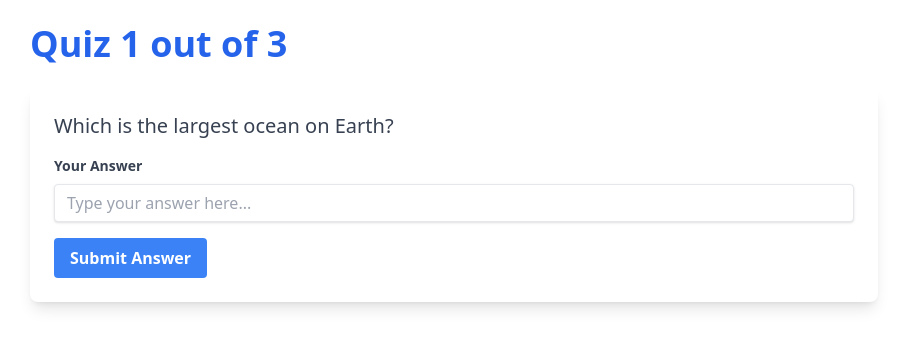
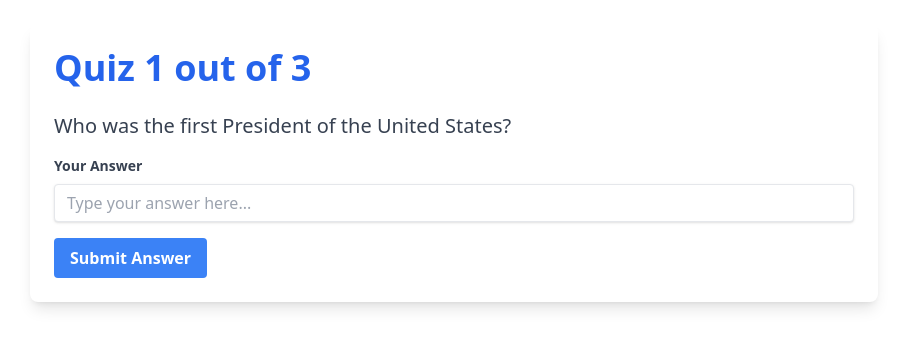
Before and after one commit to ltbrs/gpt-pursuit, a React (Vite) app in the folder frontend/: page /question in a window 1280 px wide. Shown: the top 348 px of the page, without its empty margins (186-1093 px from the left). Built offline with nearby package versions, Linux system fonts and the light colour scheme.

Commit message:
working quizz

```diff
--- a/frontend/src/question/QuestionPage.tsx
+++ b/frontend/src/question/QuestionPage.tsx
@@ -1,61 +1,43 @@
 import React from 'react';
-import { useState, useEffect } from 'react';
+import { useState } from 'react';
 import { Question } from './types';
 import selectQuestion from './selectQuestion';
 import { submitQuestion, getAnswers, resetAnswers, type UserAnswer } from './submitQuestion';
 import ResultPage from './ResultPage';
 const numQuestions = 3;
 
-type QuizState = 'in_progress' | 'complete';
-
 const QuestionPage: React.FC = () => {
   const [userAnswer, setUserAnswer] = useState('');
-  const [previousQuestions, setPreviousQuestions] = useState<Question[]>([]);
+  const [previousQuestions, setPreviousQuestions] = useState<Question[]>([selectQuestion([])]);
   const [answers, setAnswers] = useState<UserAnswer[]>(getAnswers());
-  const [quizState, setQuizState] = useState<QuizState>('in_progress');
-  useEffect(() => {
-    const newQuestion = selectQuestion(previousQuestions);
-    setPreviousQuestions([...previousQuestions, newQuestion]);
-  }, []);
+  const [showResults, setShowResults] = useState(false);
 
   const currentQuestion = previousQuestions[previousQuestions.length - 1];
 
   const handleSubmit = () => {
-    // This line checks if there is a current question available
-    // If currentQuestion is undefined or null, we exit the function early
-    // to prevent errors when trying to submit an answer without a question
     if (!userAnswer) return;
 
     submitQuestion(userAnswer, currentQuestion);
     setUserAnswer('');
+    setAnswers(getAnswers());
 
-    console.log("previousQuestions", previousQuestions);
-    // Select next question if we haven't reached the limit
-    if (previousQuestions.length < numQuestions) {
+    // If this was the last question, show results
+    if (previousQuestions.length >= numQuestions) {
+      setShowResults(true);
+    } else {
+      // Select next question
       const newQuestion = selectQuestion(previousQuestions);
       setPreviousQuestions([...previousQuestions, newQuestion]);
     }
-    // If we have reached the limit, we go to the results page
-    else {
-      setQuizState('complete');
-    }
-  };
-
-  const handleRestart = () => {
-    resetAnswers();
-    setAnswers(getAnswers());
-    setPreviousQuestions([]);
-    setUserAnswer('');
   };
 
   return (
     <div className="max-w-4xl mx-auto p-6">
-      <h1 className="text-4xl font-bold mb-6 text-blue-600">
-        Quiz {previousQuestions.length} out of {numQuestions}
-      </h1>
-
-      {currentQuestion && previousQuestions.length <= numQuestions ? (
+      {!showResults && currentQuestion ? (
         <div className="bg-white shadow-lg rounded-lg p-6 mb-6">
+          <h1 className="text-4xl font-bold mb-6 text-blue-600">
+            Quiz {previousQuestions.length} out of {numQuestions}
+          </h1>
           <p className="text-gray-700 mb-4 text-xl">
             {currentQuestion.question}
           </p>
@@ -82,7 +64,7 @@ const QuestionPage: React.FC = () => {
           </button>
         </div>
       ) : (
-          <ResultPage answers={answers} />
+        <ResultPage answers={answers} />
       )}
     </div>
   );
```
